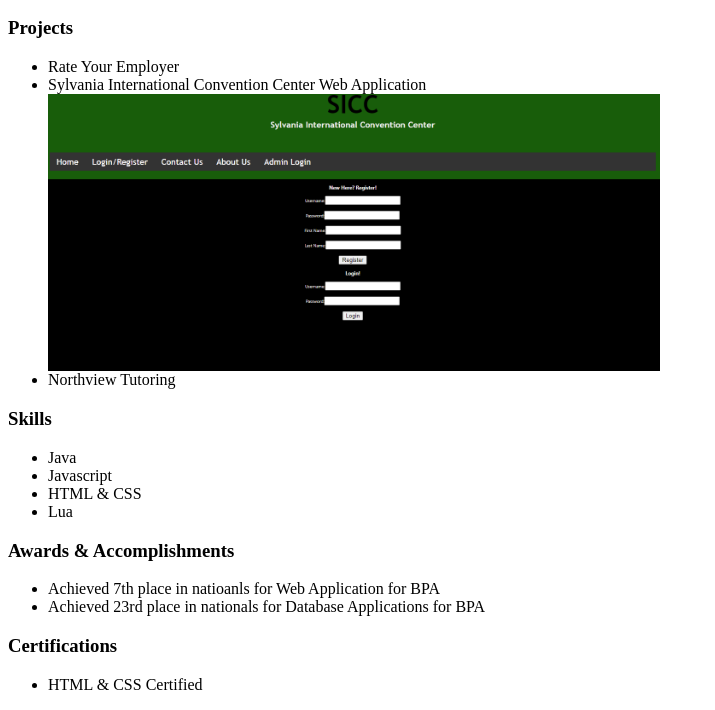
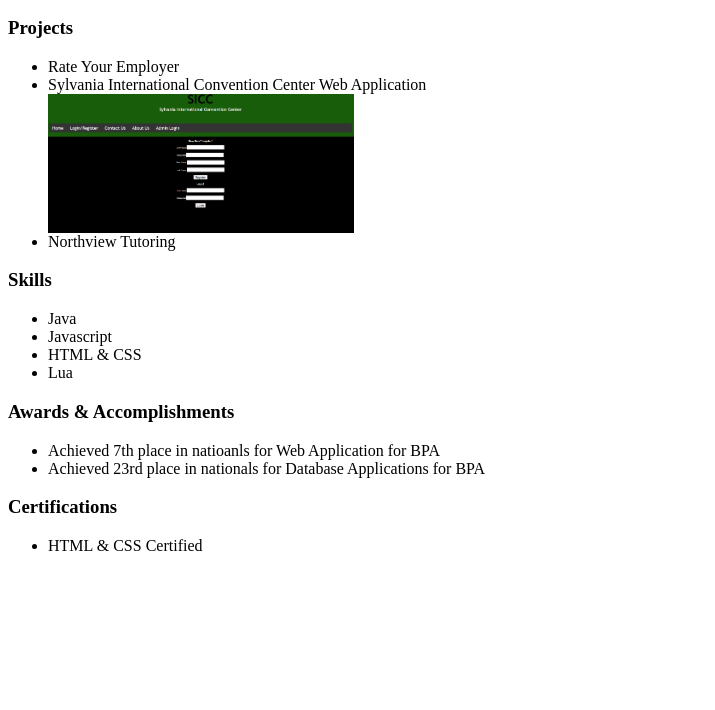
Before and after one commit to LiamGallagher03/LiamGallagher03.github.io, a plain HTML site: page index.html in a window 1280 px wide. Shown: the part 96-806 px from the top of the page, without its empty margins (0-715 px from the left). Drawn offline with Linux system fonts and the light colour scheme.

Commit message:
Update index.html

```diff
--- a/index.html
+++ b/index.html
@@ -9,7 +9,7 @@
   <ul>
     <li>Rate Your Employer</li>
     <li>Sylvania International Convention Center Web Application</li>
-    <img src = "Login.png" alt="picture of login page" width=50%>
+    <img src = "Login.png" alt="picture of login page" width=25%>
     <li>Northview Tutoring</li>
   </ul>
 <h3>Skills</h3>
```
